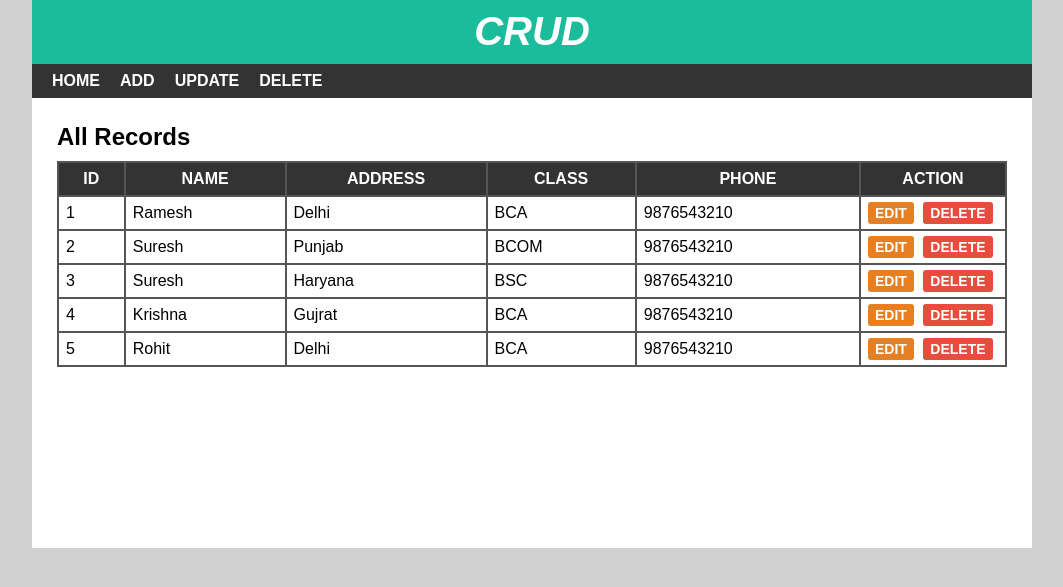
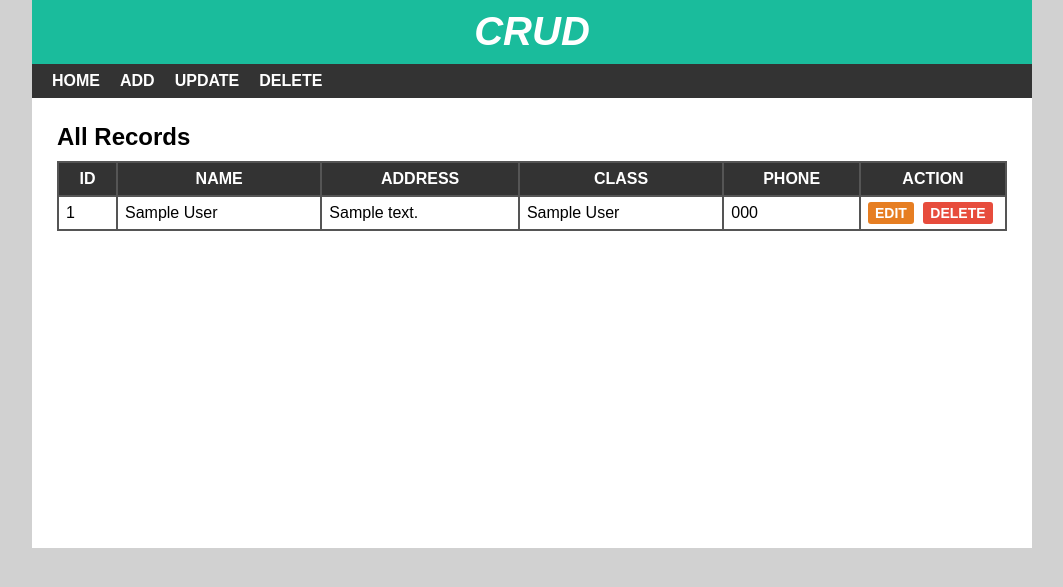
Before and after one commit to ptsourav21/crud_php, a PHP site: page / in a window 1280 px wide. Shown: the part 51-638 px from the top of the page, without its empty margins (108-1171 px from the left). Run offline with PHP 8.4, Linux system fonts and the light colour scheme; tables that the repository leaves empty hold one stand-in row (values such as "Sample post").

Commit message:
Added php code in index for  dynamically show the data from database

```diff
--- a/index.php
+++ b/index.php
@@ -3,6 +3,13 @@ include 'header.php';
 ?>
 <div id="main-content">
     <h2>All Records</h2>
+    <?php
+        $conn=mysqli_connect("localhost", "root", "", "crud_php") or die("Connection Failed");
+        $sql=  "SELECT * FROM student JOIN studentclass WHERE student.sclass= studentclass.cid";
+        $result = mysqli_query($conn, $sql) or die("Query Unsuccessfull");
+
+        if(mysqli_num_rows($result)>0) {
+    ?>
     <table cellpadding="7px">
         <thead>
         <th>Id</th>
@@ -13,63 +20,30 @@ include 'header.php';
         <th>Action</th>
         </thead>
         <tbody>
+            <?php
+                while($row = mysqli_fetch_assoc($result)){;
+            ?>
             <tr>
-                <td>1</td>
-                <td>Ramesh</td>
-                <td>Delhi</td>
-                <td>BCA</td>
-                <td>9876543210</td>
+                <td><?php echo $row['sid'];?></td>
+                <td><?php echo $row['sname'];?></td>
+                <td><?php echo $row['saddress'];?></td>
+                <td><?php echo $row['cname'];?></td>
+                <td><?php echo $row['sphone'];?></td>
                 <td>
                     <a href='edit.php'>Edit</a>
                     <a href='delete-inline.php'>Delete</a>
                 </td>
             </tr>
-            <tr>
-                <td>2</td>
-                <td>Suresh</td>
-                <td>Punjab</td>
-                <td>BCOM</td>
-                <td>9876543210</td>
-                <td>
-                    <a href='edit.php'>Edit</a>
-                    <a href='delete-inline.php'>Delete</a>
-                </td>
-            </tr>
-            <tr>
-                <td>3</td>
-                <td>Suresh</td>
-                <td>Haryana</td>
-                <td>BSC</td>
-                <td>9876543210</td>
-                <td>
-                    <a href='edit.php'>Edit</a>
-                    <a href='delete-inline.php'>Delete</a>
-                </td>
-            </tr>
-            <tr>
-                <td>4</td>
-                <td>Krishna</td>
-                <td>Gujrat</td>
-                <td>BCA</td>
-                <td>9876543210</td>
-                <td>
-                    <a href='edit.php'>Edit</a>
-                    <a href='delete-inline.php'>Delete</a>
-                </td>
-            </tr>
-            <tr>
-                <td>5</td>
-                <td>Rohit</td>
-                <td>Delhi</td>
-                <td>BCA</td>
-                <td>9876543210</td>
-                <td>
-                    <a href='edit.php'>Edit</a>
-                    <a href='delete-inline.php'>Delete</a>
-                </td>
-            </tr>
+
         </tbody>
+        <?php } ?>
     </table>
+    <?php } else{
+        echo "<h3>No Record Found</h3>";
+    }
+    mysqli_close($conn);
+    ?>
+
 </div>
 </div>
 </body>
```
